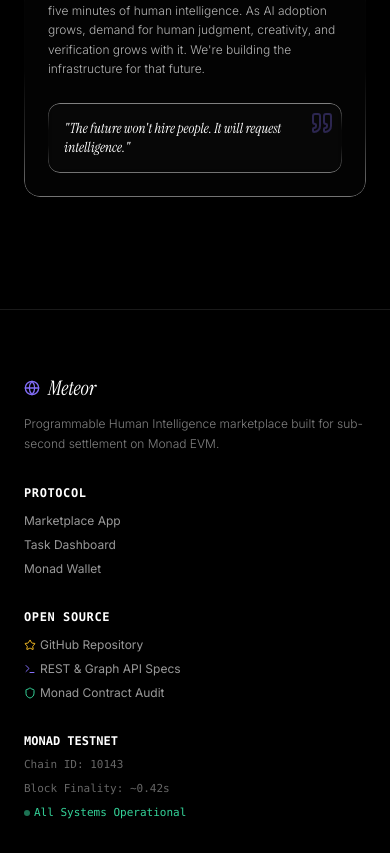
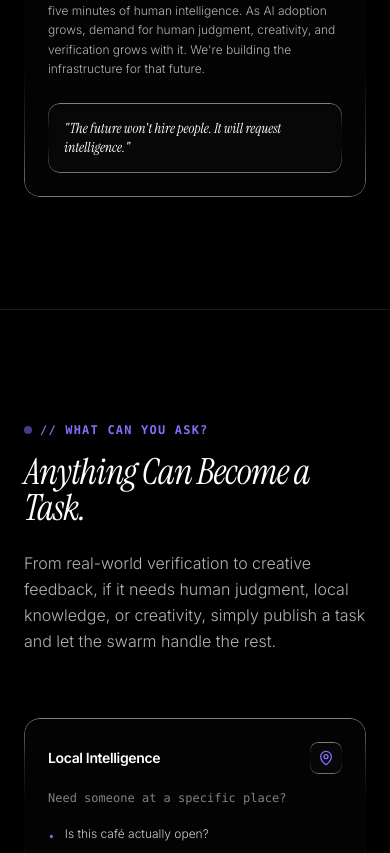
Before and after one commit to dev-Ninjaa/meteor, a React (Vite) app in the folder meteor-frontend/: page / in a window 390 px wide. Shown: the part 5409-6262 px from the top of the page. Built offline with nearby package versions, Linux system fonts and the light colour scheme.

Commit message:
feat(frontend): add What Can You Ask section before footer without emojis or background quote icons

```diff
--- a/meteor-frontend/src/App.tsx
+++ b/meteor-frontend/src/App.tsx
@@ -7,6 +7,7 @@
 import { VisionSection } from './components/landing/VisionSection';
 import { HowItWorksSection } from './components/landing/HowItWorksSection';
 import { WhyNowSection } from './components/landing/WhyNowSection';
+import { WhatCanYouAskSection } from './components/landing/WhatCanYouAskSection';
 import { OpenSourceSection } from './components/landing/OpenSourceSection';
 
 import { MarketplaceView } from './features/marketplace/MarketplaceView';
@@ -34,6 +35,7 @@
             <VisionSection />
             <HowItWorksSection />
             <WhyNowSection />
+            <WhatCanYouAskSection />
             <OpenSourceSection />
           </>
         )}
--- /dev/null
+++ b/meteor-frontend/src/components/landing/WhatCanYouAskSection.tsx
@@ -0,0 +1,155 @@
+import React from 'react';
+import { motion } from 'framer-motion';
+import { MapPin, Eye, Bot, Rocket, Palette, Globe2 } from 'lucide-react';
+
+const ASK_CARDS = [
+  {
+    icon: MapPin,
+    badge: 'Local Intelligence',
+    subtitle: 'Need someone at a specific place?',
+    color: 'text-[#836EF9]',
+    items: [
+      'Is this café actually open?',
+      'Check if this product is in stock.',
+      'Take a photo of Times Square right now.',
+    ],
+  },
+  {
+    icon: Eye,
+    badge: 'Human Judgment',
+    subtitle: 'When AI needs a second opinion.',
+    color: 'text-amber-400',
+    items: [
+      'Which logo looks better?',
+      'Would you trust this website?',
+      'Which resume would you shortlist?',
+    ],
+  },
+  {
+    icon: Bot,
+    badge: 'AI Needs Humans',
+    subtitle: 'Help AI where confidence is low.',
+    color: 'text-indigo-400',
+    items: [
+      'Verify an AI-generated answer.',
+      'Find hallucinations.',
+      'Review AI-written code.',
+    ],
+  },
+  {
+    icon: Rocket,
+    badge: 'Build Better Products',
+    subtitle: 'Real users. Real feedback.',
+    color: 'text-emerald-400',
+    items: [
+      'Find bugs in my website.',
+      'Test my checkout flow.',
+      'Record your screen using my app.',
+    ],
+  },
+  {
+    icon: Palette,
+    badge: 'Creative Work',
+    subtitle: 'Creativity still belongs to humans.',
+    color: 'text-pink-400',
+    items: [
+      'Give my startup a better name.',
+      'Rewrite this headline.',
+      'Suggest a better app icon.',
+    ],
+  },
+  {
+    icon: Globe2,
+    badge: 'Real-World Verification',
+    subtitle: "Information AI can't see.",
+    color: 'text-cyan-400',
+    items: [
+      'Is this road closed?',
+      'Is this ATM working?',
+      'Verify this restaurant exists.',
+    ],
+  },
+];
+
+export const WhatCanYouAskSection: React.FC = () => {
+  return (
+    <section className="relative py-28 px-6 md:px-16 lg:px-20 bg-black overflow-hidden border-t border-white/10">
+      <div className="max-w-7xl mx-auto relative z-10">
+        {/* Label & Header */}
+        <motion.div
+          initial={{ opacity: 0, y: 30 }}
+          whileInView={{ opacity: 1, y: 0 }}
+          viewport={{ once: true }}
+          transition={{ duration: 0.6 }}
+          className="max-w-4xl mb-16"
+        >
+          <div className="text-xs font-mono uppercase tracking-widest text-[#836EF9] mb-4 flex items-center gap-2 font-semibold">
+            <span className="w-2 h-2 rounded-full bg-[#836EF9] animate-pulse" /> // What Can You Ask?
+          </div>
+          <h2 className="font-heading italic text-white text-4xl sm:text-6xl md:text-7xl leading-[1.0] tracking-tight mb-6">
+            Anything Can Become a Task.
+          </h2>
+          <p className="text-white/70 text-base md:text-lg font-light leading-relaxed max-w-3xl">
+            From real-world verification to creative feedback, if it needs human judgment, local knowledge, or creativity, simply publish a task and let the swarm handle the rest.
+          </p>
+        </motion.div>
+
+        {/* Responsive Card Grid (6 Cards) */}
+        <div className="grid grid-cols-1 md:grid-cols-2 lg:grid-cols-3 gap-6 mb-16">
+          {ASK_CARDS.map((card, idx) => {
+            const Icon = card.icon;
+            return (
+              <motion.div
+                key={card.badge}
+                initial={{ opacity: 0, y: 30 }}
+                whileInView={{ opacity: 1, y: 0 }}
+                viewport={{ once: true }}
+                transition={{ duration: 0.5, delay: idx * 0.1 }}
+                className="liquid-glass rounded-2xl p-6 flex flex-col justify-between border border-white/10 hover:border-white/20 transition-all hover:-translate-y-1 backdrop-blur-xl"
+              >
+                <div>
+                  {/* Header Badge */}
+                  <div className="flex items-center justify-between mb-4">
+                    <span className="text-sm font-semibold text-white tracking-tight">
+                      {card.badge}
+                    </span>
+                    <div className="w-8 h-8 rounded-lg liquid-glass flex items-center justify-center border border-white/10">
+                      <Icon className={`w-4 h-4 ${card.color}`} />
+                    </div>
+                  </div>
+
+                  <p className="text-xs text-white/50 font-mono mb-5">
+                    {card.subtitle}
+                  </p>
+
+                  {/* Task Items list */}
+                  <ul className="space-y-2.5">
+                    {card.items.map((item) => (
+                      <li key={item} className="flex items-start gap-2.5 text-xs text-white/80 font-light">
+                        <span className="text-[#836EF9] mt-0.5">•</span>
+                        <span>{item}</span>
+                      </li>
+                    ))}
+                  </ul>
+                </div>
+              </motion.div>
+            );
+          })}
+        </div>
+
+        {/* Bottom Highlighted Glass Quote */}
+        <motion.div
+          initial={{ opacity: 0, y: 30 }}
+          whileInView={{ opacity: 1, y: 0 }}
+          viewport={{ once: true }}
+          transition={{ duration: 0.6, delay: 0.3 }}
+          className="liquid-glass rounded-2xl p-8 border border-white/15 max-w-3xl mx-auto text-center relative overflow-hidden backdrop-blur-xl bg-white/[0.02]"
+        >
+          <p className="font-heading italic text-white text-xl sm:text-2xl md:text-3xl leading-snug tracking-tight">
+            "If it takes less than 15 minutes, it shouldn't require hiring a freelancer. It should be a task."
+          </p>
+        </motion.div>
+      </div>
+    </section>
+  );
+};
--- a/meteor-frontend/src/components/landing/WhyNowSection.tsx
+++ b/meteor-frontend/src/components/landing/WhyNowSection.tsx
@@ -1,6 +1,6 @@
 import React from 'react';
 import { motion } from 'framer-motion';
-import { XCircle, CheckCircle2, Quote } from 'lucide-react';
+import { XCircle, CheckCircle2 } from 'lucide-react';
 
 const EXISTING_PLATFORM_POINTS = [
   'Built for projects',
@@ -118,7 +118,6 @@
 
             {/* Highlighted Glass Quote */}
             <div className="liquid-glass rounded-xl p-4 border border-white/15 bg-white/5 relative overflow-hidden">
-              <Quote className="w-6 h-6 text-[#836EF9]/30 absolute top-2 right-2 pointer-events-none" />
               <p className="font-heading italic text-white text-sm sm:text-base leading-snug">
                 "The future won't hire people. It will request intelligence."
               </p>
```
